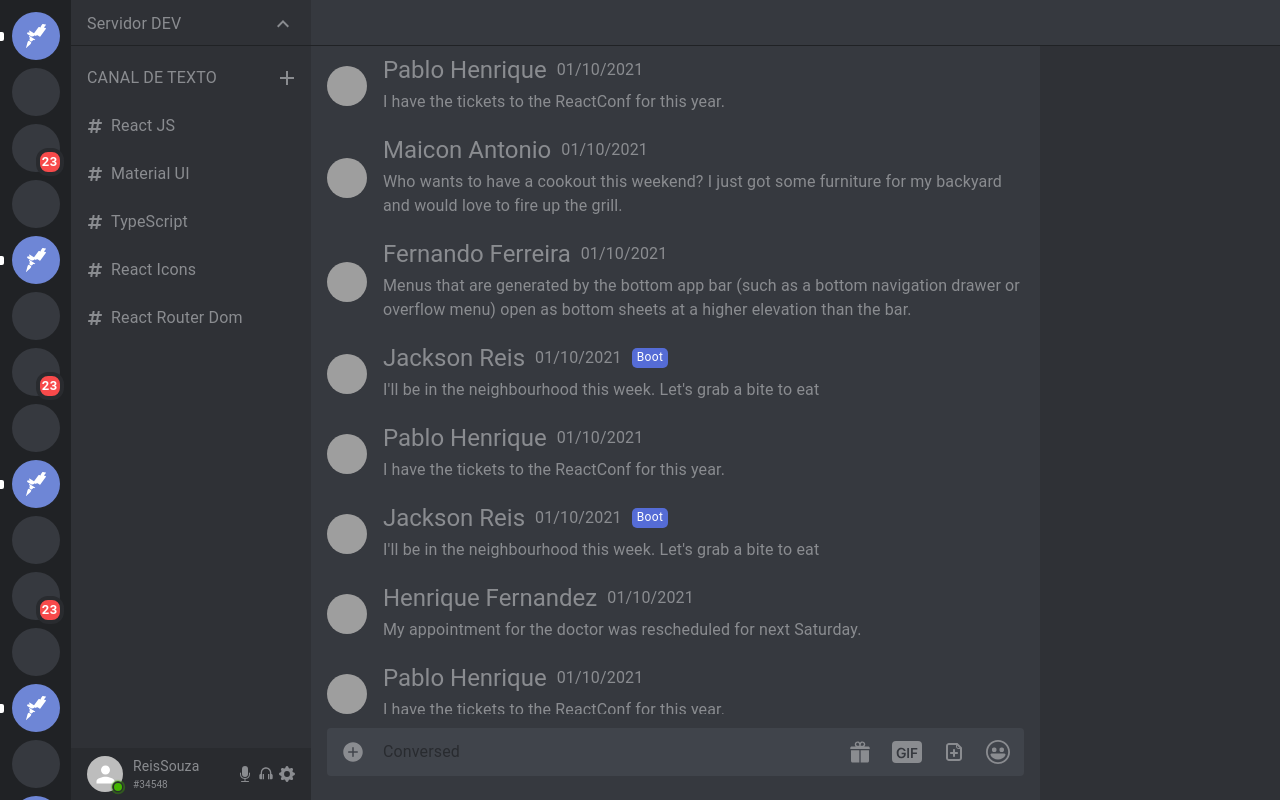
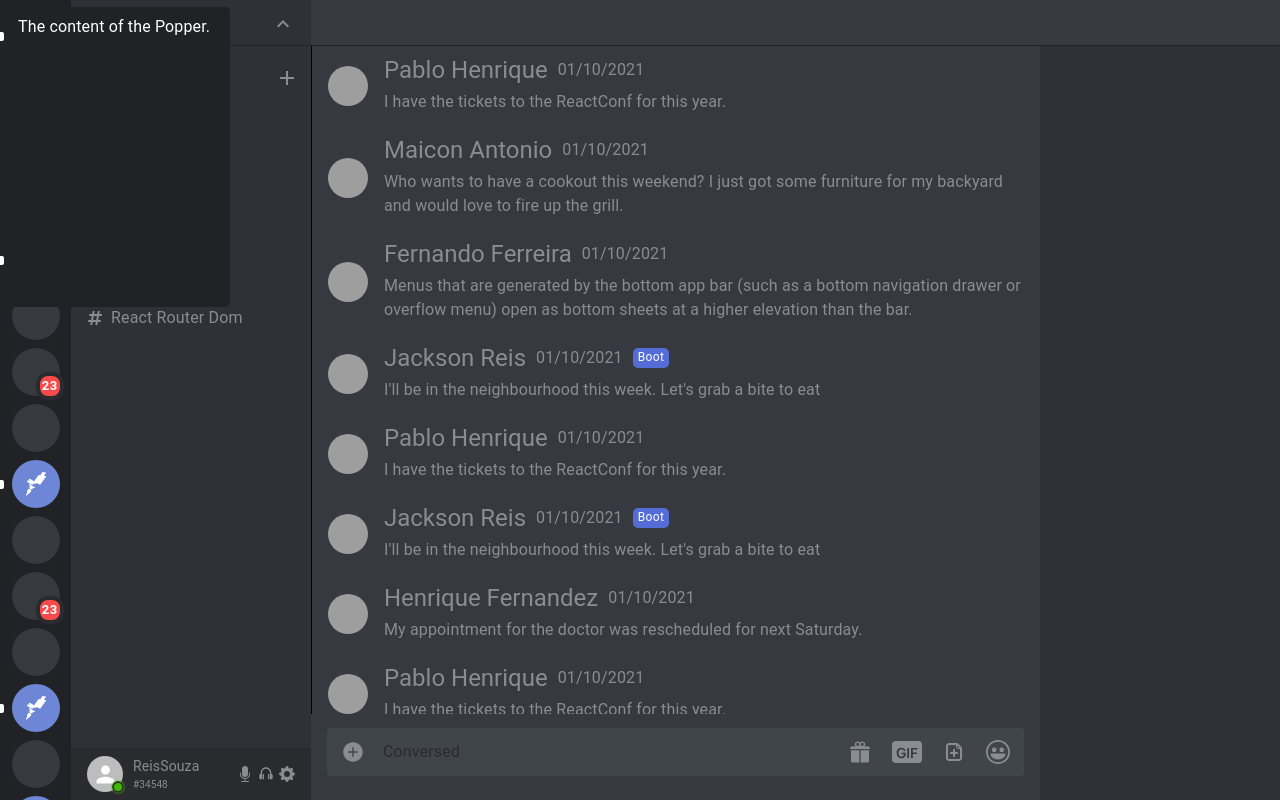
Before and after one commit to michaelmccracken90/Clone-Discord-React-Mui-TS, a React (Create React App) app: page / in a window 1280 px wide. Built offline with nearby package versions, Linux system fonts and the light colour scheme; grey boxes are pictures that could not be loaded.

Commit message:
Funcionalidade Modal Servidor

```diff
--- a/src/Component/ChatServer/Message/Boot/Index.tsx
+++ b/src/Component/ChatServer/Message/Boot/Index.tsx
@@ -1,5 +1,4 @@
 // Import Img Logo
-import Logo from '../../../Assets/logo.svg'
 
 // Import React
 import * as React from 'react';
--- a/src/Component/ChatServer/Message/Index.tsx
+++ b/src/Component/ChatServer/Message/Index.tsx
@@ -23,7 +23,7 @@ import Boot from './Boot/Index'
 
 const useStyles = makeStyles({
   List:{
-    borderLeft:(props:MessageExample ) => props.boot ?`1px solid ${theme.palette.primary.main}`: 'none'
+    borderLeft:'1px solid black'
   }
 })
 function refreshMessages(): MessageExample[] {
@@ -56,7 +56,7 @@ export default function FixedBottomNavigation(props: Props ) {
     event.target.style.color = theme.text.primary;
   }
 
-
+const classes = useStyles(props)
 
 
   return (
@@ -86,7 +86,7 @@ export default function FixedBottomNavigation(props: Props ) {
 
            }} disablePadding>
         {messages.map(({ primary, secondary, person, data, boot  }, index , ) => (
-          <ListItem button key={index + person}  >
+          <ListItem button key={index + person} className={classes.List} >
               {/* `1px solid ${theme.palette.primary.main}` */}
             <ListItemAvatar>
               <Avatar alt="Profile Picture" src={person} />
--- a/src/Component/RoomServe/Index.tsx
+++ b/src/Component/RoomServe/Index.tsx
@@ -7,7 +7,6 @@ import theme from '../../Styles/Theme'
 import RoomName from "./RoomName/Index";
 import ServeName from "./ServeName/Index";
 import UserName from "./UserName/Index";
-
 // Component Exported
 export default function RoomServe() {
   // HTML Exported
--- a/src/Component/RoomServe/RoomName/Index.tsx
+++ b/src/Component/RoomServe/RoomName/Index.tsx
@@ -11,7 +11,8 @@ import {
   ListItem,
   ListItemText,
 } from "@mui/material";
-
+import Popper from '@mui/material/Popper';
+import Fade from '@mui/material/Fade';
 // Import Context State
 import {AuthContext} from '../../../Context/index'
 
@@ -20,10 +21,11 @@ import theme from '../../../Styles/Theme'
 
 // Import Component Interno
 import ButtonRoom from './ButtonServe/Index'
+import { height } from '@mui/system';
 
 // Component de exportação
 export default function RoomName() {
-  const {selectedIndex, handleListItemClick,  handleChange} = React.useContext(AuthContext)
+  const {selectedIndex, handleListItemClick,  handleChange, id, open, anchorEl} = React.useContext(AuthContext)
 // Component Interno
   function IconToolTips(){
     // HTML Component Interno
@@ -34,6 +36,25 @@ export default function RoomName() {
   // HTML EXPORT
   return (
     <Box sx={{ height: 'calc(100vh - 98px)', }}>
+      <Popper id={id} open={open} anchorEl={anchorEl} transition >
+        {({ TransitionProps }) => (
+          <Fade {...TransitionProps} timeout={150}>
+            <Box sx={{
+
+               p: 1,
+               bgcolor: theme.background.tertiary,
+               margin:'7px 10px',
+               height: '300px',
+               width:'220px',
+               borderRadius:'5px',
+               color:'#fff'
+
+               }}>
+              The content of the Popper.
+            </Box>
+          </Fade>
+        )}
+      </Popper>
 
       <List sx={{ width: '100%', maxWidth: 240, color:theme.text.primary }} component="nav" aria-labelledby="nested-list-subheader">
 
--- a/src/Component/RoomServe/ServeName/Index.tsx
+++ b/src/Component/RoomServe/ServeName/Index.tsx
@@ -4,17 +4,19 @@ import ListItemButton from '@mui/material/ListItemButton';
 import ListItemText from '@mui/material/ListItemText';
 import ExpandLess from '@mui/icons-material/ExpandLess';
 import ExpandMore from '@mui/icons-material/ExpandMore';
+import {AuthContext} from '../../../Context/index'
 
 // Importe Context Theme Styled
 import theme from '../../../Styles/Theme'
 
 // Component Exported
 export default function ServeName() {
-  const [open, setOpen] = React.useState(true);
+  const {id, handleClick, open} = React.useContext(AuthContext)
+  // const [open, setOpen] = React.useState(true);
 
-  const handleClick = () => {
-    setOpen(!open);
-  };
+  // const handleClick = () => {
+  //   setOpen(!open);
+  // };
   // HTML Exported
   return (
     <Box sx={{
--- a/src/Context/index.tsx
+++ b/src/Context/index.tsx
@@ -11,6 +11,10 @@ type AuthContextType = {
   selectedIndex: number
   handleListItemClick: any
   handleChange: any
+  handleClick: any
+  id:any
+  open: boolean
+  anchorEl: HTMLElement | null
 
 }
 
@@ -40,11 +44,22 @@ export function AuthContextProvider(props: AuthContextProviderProps) {
   const handleChange = (event: React.SyntheticEvent, newValue: number) => {
     setValue(newValue);
   };
+  const [openModal, setOpenModal] = React.useState(false);
+  const [anchorEl, setAnchorEl] = React.useState<null | HTMLElement>(null);
+  const [open, setOpen] = React.useState(true);
+  const handleClick = (event: React.MouseEvent<HTMLElement>) => {
+    setAnchorEl(event.currentTarget);
+    setOpenModal((previousOpen) => !previousOpen);
+    setOpen(!open)
+  };
+
+  const canBeOpen = openModal && Boolean(anchorEl);
+  const id = canBeOpen ? 'transition-popper' : undefined;
 
 
   // HTML AuthContextProvider
   return (
-    <AuthContext.Provider value={{  selectedIndex, handleListItemClick, value, handleChange  }}>
+    <AuthContext.Provider value={{  selectedIndex, handleListItemClick, value, handleChange, handleClick, id, open, anchorEl}}>
       {props.children}
     </AuthContext.Provider>
   );
```
